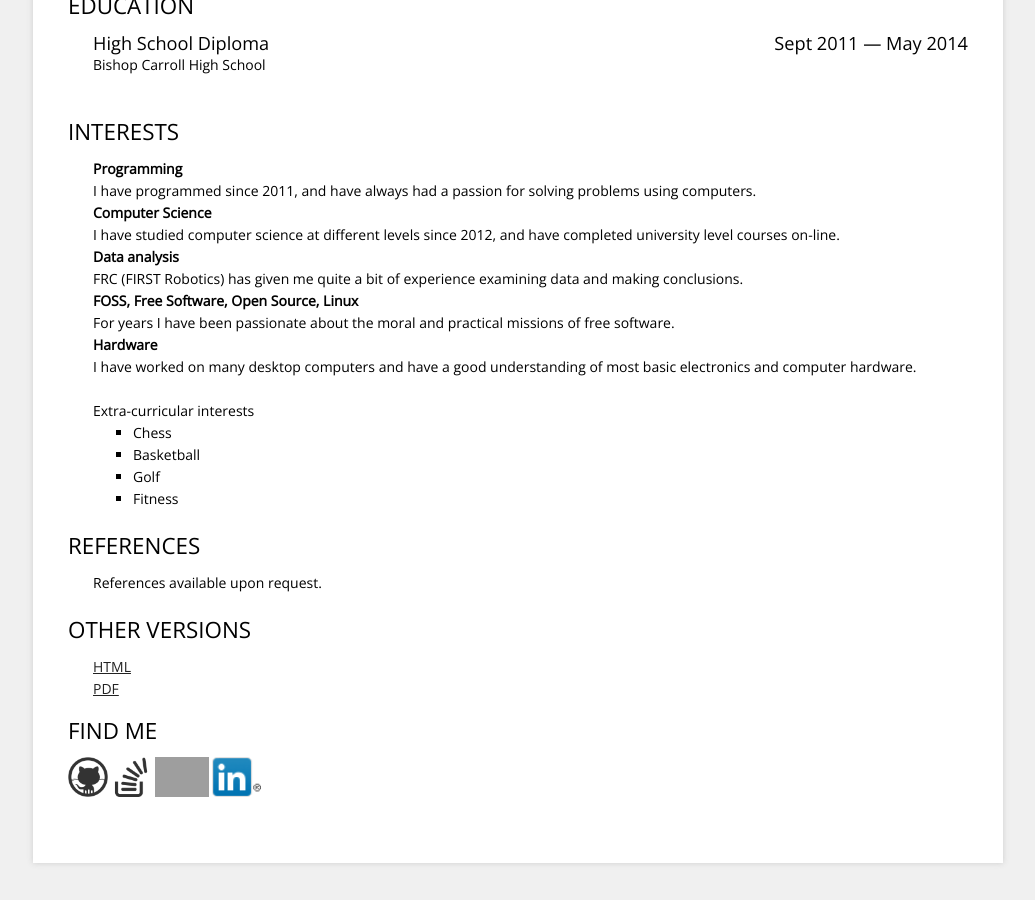
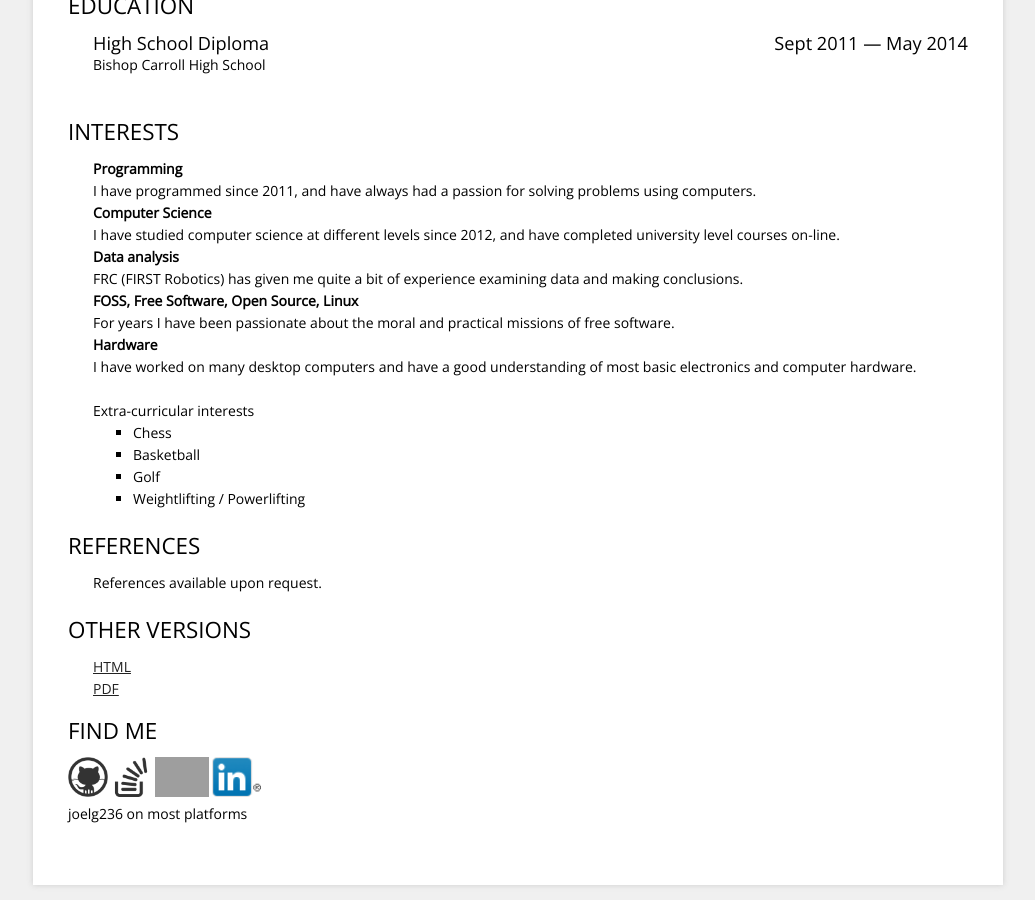
Before and after one commit to joelg236/joelg236.github.io, a Jekyll site: the page built from resume.html, in a window 1280 px wide and 900 px high, scrolled down 1591 px. Shown: the whole window, without its empty margins (122-1157 px from the left). Built offline with Jekyll 4.4.1, drawn with Linux system fonts in a browser that asks for light colours; Markdown is read by kramdown in place of the engine named in the settings; before the commit the page ends 2469 px from its top, so only the background shows below that; grey boxes are pictures that could not be loaded.

Commit message:
Updated resume

```diff
--- a/resume.html
+++ b/resume.html
@@ -403,7 +403,7 @@
 
               <li><span class="info">Golf</span></li>
 
-              <li><span class="info">Fitness</span></li>
+              <li><span class="info">Weightlifting / Powerlifting</span></li>
             </ul><span class="info"></span>
           </div>
 
@@ -437,6 +437,7 @@
           "/img/hackernews.png"></a> <a href=
           "https://www.linkedin.com/slink?code=bByKq45"><img height="40" src=
           "/img/linkedin.png"></a>
+          <p>joelg236 on most platforms</p>
 
           <div class="clear"></div>
         </div>
```
Also changed, not shown: 1 other file.
